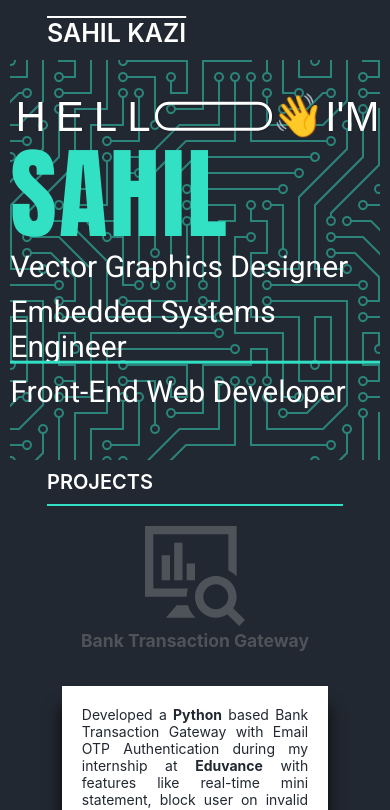
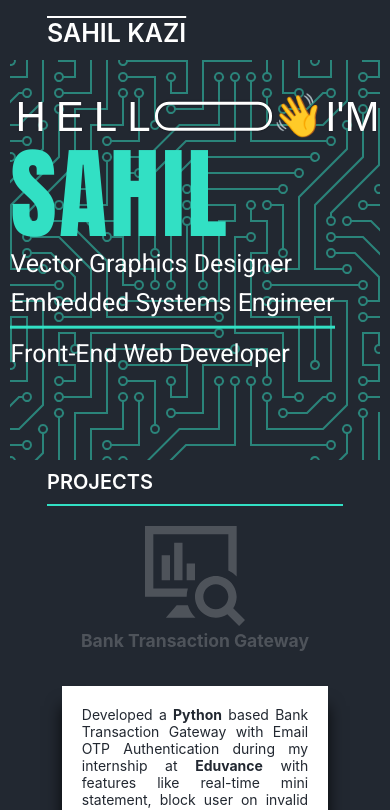
Before and after one commit to hashkazi00/Portfolio, a website: page index.html in a window 390 px wide. Shown: the top 810 px of the page. Drawn offline with Linux system fonts and the light colour scheme.

Commit message:
tech stack corrected for mobile iphX

```diff
--- a/sass/pages/_home.scss
+++ b/sass/pages/_home.scss
@@ -515,7 +515,20 @@ padding-bottom: 1rem;
 }
 }
 
-@media (max-width:375px){
+@media (max-width:497px){
+  .animated-title {
+  color: $color-white;
+  font-family: Roboto, Arial, sans-serif;
+  height: 18rem;
+  position: absolute;
+//   transform: translate(-50%, -50%);
+  // width: 80vmin;
+}
+.animated-title > div div {
+  font-size:2.5rem;
+  padding: 2.4vmin 0;
+  // position: absolute;
+}
 .technologies {
   // margin-left: 1rem;
   // // background-color: wheat;
```
Also changed, not shown: css/stylesheet.css.
